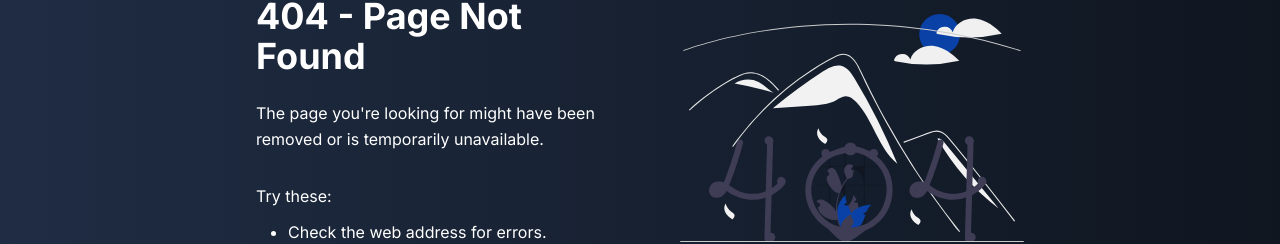
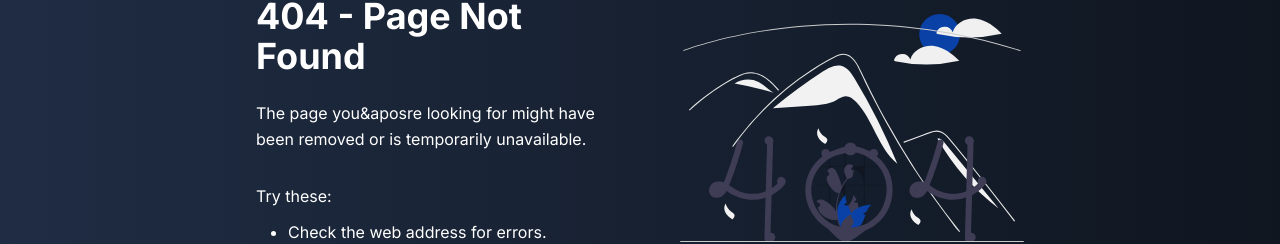
Before and after one commit to alif7laksono/blog, a Next.js app: page /404 in a window 1280 px wide. Shown: the part 284-528 px from the top of the page. Built offline with nearby package versions, Linux system fonts and the light colour scheme.

Commit message:
updated &apos

```diff
--- a/app/404/page.js
+++ b/app/404/page.js
@@ -13,7 +13,7 @@ export default function Page404() {
           <div className="text-center sm:text-left leading-relaxed">
             <h1 className="text-4xl font-bold mb-4">404 - Page Not Found</h1>
             <p className="mb-8">
-              The page you're looking for might have been removed or is
+              The page you&aposre looking for might have been removed or is
               temporarily unavailable.
             </p>
           </div>
--- a/app/components/related/index.js
+++ b/app/components/related/index.js
@@ -9,11 +9,11 @@ export default function RelatedPosts() {
       <h2 className="text-2xl font-bold mb-4">Posts You Might Like</h2>
       <div className="grid grid-cols-1 md:grid-cols-2 lg:grid-cols-3 gap-4 p-4 md:p-0 ">
         {Posts.slice(0, 3).map((post, index) => (
-          <Link href="/PostDetail" rel="noopener noreferrer">
-            <div
-              key={post.id}
-              className="cursor-pointer transition-colors duration-100 bg-sky-950 bg-opacity-50 hover:text-white p-2 flex flex-col rounded-lg"
-            >
+          <div
+            key={post.id}
+            className="cursor-pointer transition-colors duration-100 bg-sky-950 bg-opacity-50 hover:text-white p-2 flex flex-col rounded-lg"
+          >
+            <Link href="/PostDetail" rel="noopener noreferrer">
               <div className="overflow-hidden h-48">
                 <Image
                   src={post.images}
@@ -25,14 +25,16 @@ export default function RelatedPosts() {
                   className="rounded-lg hover:opacity-50"
                 />
               </div>
+            </Link>
+            <Link href="/PostDetail" rel="noopener noreferrer">
               <div className="flex-grow">
                 <h2 className="text-xl font-bold mb-2 mt-2 line-clamp-2 h-14 hover:transition ease-in-out duration-500 hover:opacity-50">
                   {post.title}
                 </h2>
                 <p className="line-clamp-2 opacity-70 h-18">{post.content}</p>
               </div>
-            </div>
-          </Link>
+            </Link>
+          </div>
         ))}
       </div>
     </div>
```
